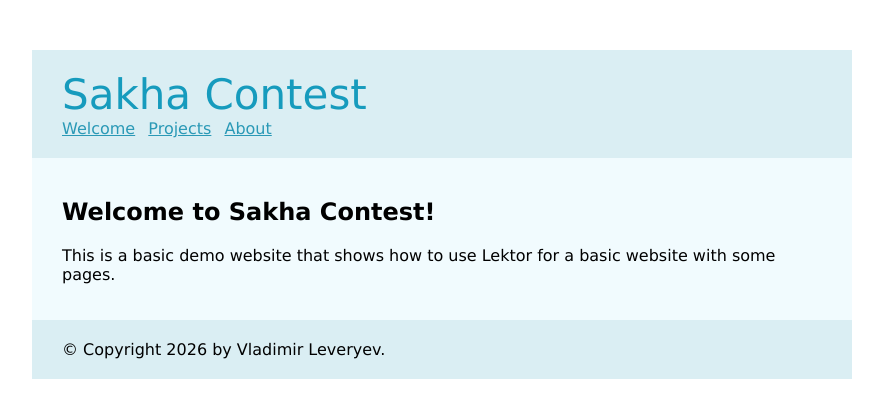
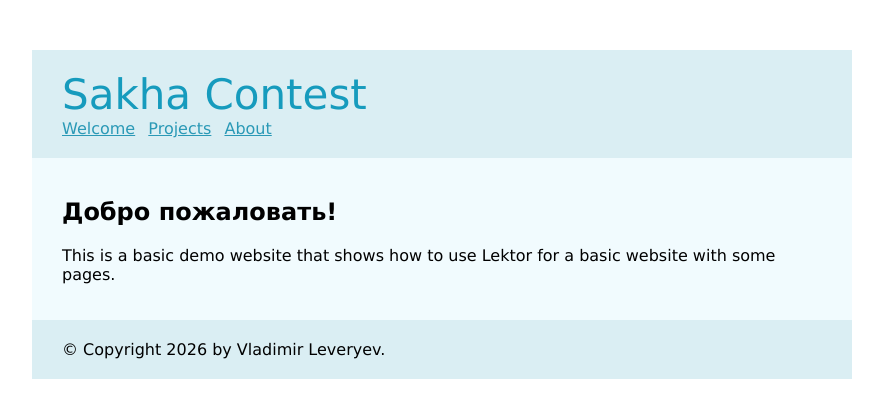
Before and after one commit to contest-sakha/contest-sakha.ru, a plain HTML site: page index.html in a window 1280 px wide. Shown: the whole page, without its empty margins (198-1081 px from the left). Drawn offline with Linux system fonts and the light colour scheme.

Commit message:
Fix from admin interface

```diff
--- a/index.html
+++ b/index.html
@@ -1,7 +1,7 @@
 <!doctype html>
 <meta charset="utf-8">
 <link rel="stylesheet" href="static/style.css">
-<title>Welcome to Sakha Contest! — Sakha Contest</title>
+<title>Добро пожаловать! — Sakha Contest</title>
 <body>
   <header>
     <h1>Sakha Contest</h1>
@@ -18,7 +18,7 @@
   </header>
   <div class="page">
 
-  <h2>Welcome to Sakha Contest!</h2>
+  <h2>Добро пожаловать!</h2>
   <p>This is a basic demo website that shows how to use Lektor for a basic
 website with some pages.</p>
 
```
Also changed, not shown: 2 other files.
